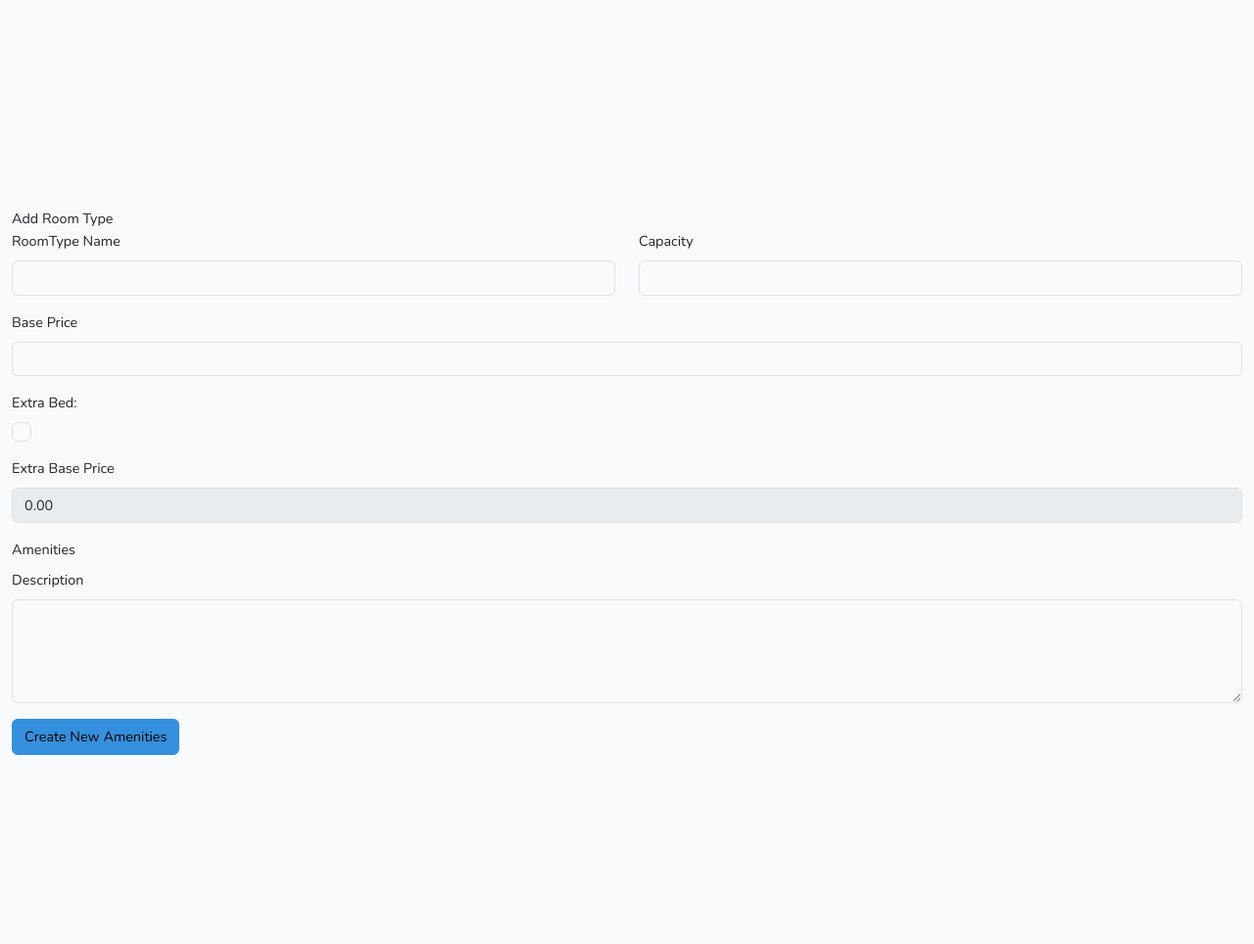
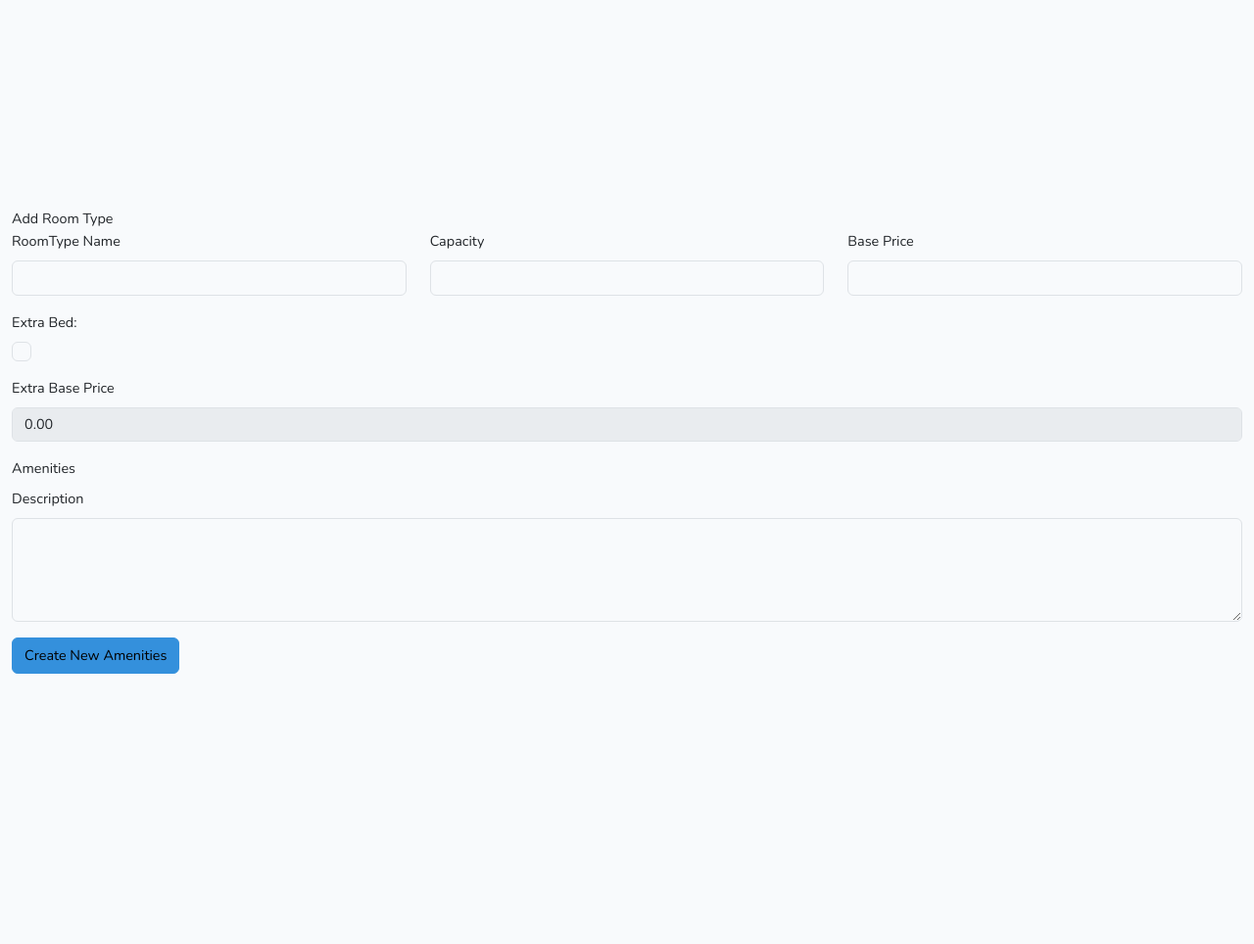
Before and after one commit to drashtipatell18/Hotel_Management, a Laravel app: page /roomtype/add in a window 1280 px wide. Shown: the part 782-1746 px from the top of the page at 98% size. Run offline with Laravel 10, Linux system fonts and the light colour scheme; data that the repository does not hold is empty; style sheets or scripts are compiled from the project's sources; some libraries are stand-ins or nearby versions.

Commit message:
design add this

```diff
--- a/resources/views/room_types/add.blade.php
+++ b/resources/views/room_types/add.blade.php
@@ -41,7 +41,7 @@
                 <div class="row">
                     <div class="col-lg-12">
                         <div class="row formtype">
-                            <div class="col-md-6">
+                            <div class="col-md-4">
                                 <div class="form-group">
                                     <label>RoomType Name</label>
                                     <input type="text" class="form-control @error('room_name') is-invalid @enderror"
@@ -51,7 +51,7 @@
                                     @enderror
                                 </div>
                             </div>
-                            <div class="col-md-6">
+                            <div class="col-md-4">
                                 <div class="form-group">
                                     <label>Capacity</label>
                                     <input type="number" class="form-control @error('capacity') is-invalid @enderror"
@@ -62,7 +62,7 @@
                                 </div>
                             </div>
 
-                            <div class="col-md-12">
+                            <div class="col-md-4">
                                 <div class="form-group">
                                     <label>Base Price</label>
                                     <input type="number" id="base_price"
```
